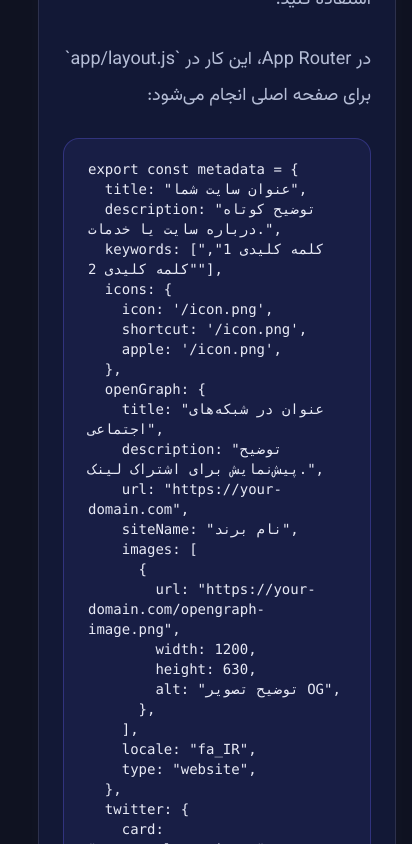
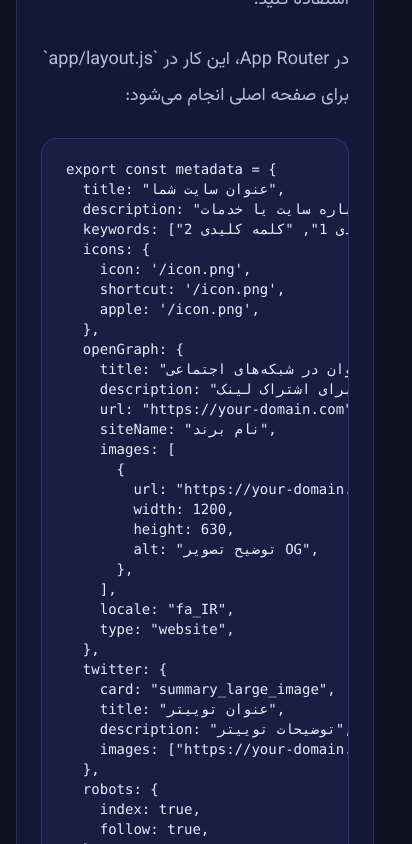
Before and after one commit to saharfallahi/Portfolio, a Next.js app: page /blog/nextjs-seo-practical-guide in a window 390 px wide. Shown: the part 2420-3264 px from the top of the page, 412 px wide, since content can reach past the window. Built offline with nearby package versions, Linux system fonts and the light colour scheme.

Commit message:
edit overflow of page of slug

```diff
--- a/app/blog/[slug]/page.jsx
+++ b/app/blog/[slug]/page.jsx
@@ -20,9 +20,9 @@ function renderSection(section, index) {
         <pre
           key={`code-${index}`}
           dir="ltr"
-          className="rounded-2xl border border-[color-mix(in_oklab,var(--primary),transparent_70%)] bg-[color-mix(in_oklab,var(--primary),transparent_92%)] px-6 py-5 text-[var(--text)] font-mono text-sm whitespace-pre-wrap overflow-x-auto"
+          className="rounded-2xl border border-[color-mix(in_oklab,var(--primary),transparent_70%)] bg-[color-mix(in_oklab,var(--primary),transparent_92%)] px-6 py-5 text-[var(--text)] font-mono text-sm whitespace-pre overflow-x-auto max-w-full w-full"
         >
-          <code>{section.text}</code>
+          <code className="block min-w-0">{section.text}</code>
         </pre>
       );
     case "quote":
@@ -207,7 +207,7 @@ export default async function BlogPostPage({ params }) {
               <BlogSidebar posts={getPosts()} currentSlug={post.slug} />
             </div>
 
-            <div className="mt-8 flex-1 lg:mt-0 lg:min-w-0">
+            <div className="mt-8 flex-1 lg:mt-0 lg:min-w-0 overflow-x-hidden">
               <div className="rounded-3xl border border-[color-mix(in_oklab,var(--text),transparent_88%)] bg-[color-mix(in_oklab,var(--surface),transparent_6%)] p-6 shadow-[0_24px_60px_-48px_color-mix(in_oklab,var(--text),transparent_80%)] space-y-6 lg:space-y-8 lg:p-10">
                 {post.content.map((section, index) =>
                   renderSection(section, index)
--- a/app/globals.css
+++ b/app/globals.css
@@ -57,6 +57,7 @@ html {
   }
   .container-blog {
     @apply w-full max-w-[1180px] xl:max-w-[1260px] mx-auto px-4 md:px-6;
+    overflow-x: hidden;
   }
   .btn {
     @apply inline-flex items-center gap-2 border border-transparent rounded-xl shadow-sm text-[var(--text)] no-underline  px-4 py-3  transition-all duration-300 outline-none;
```
